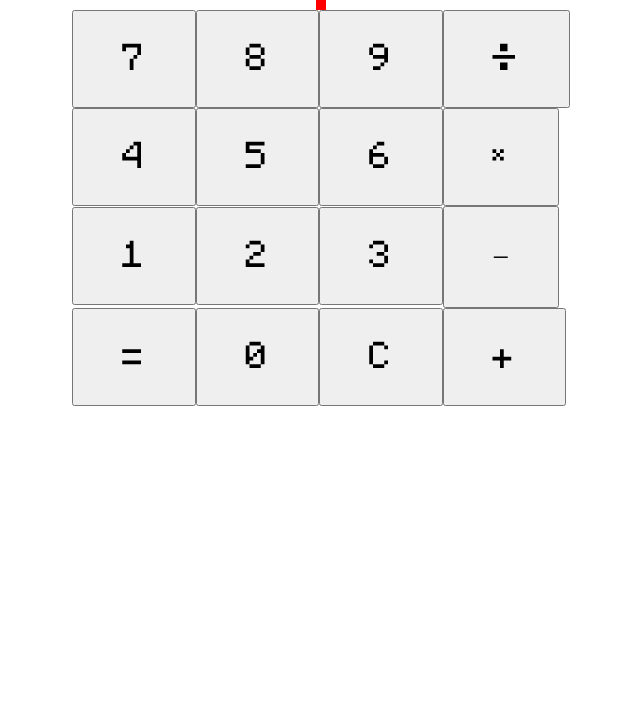
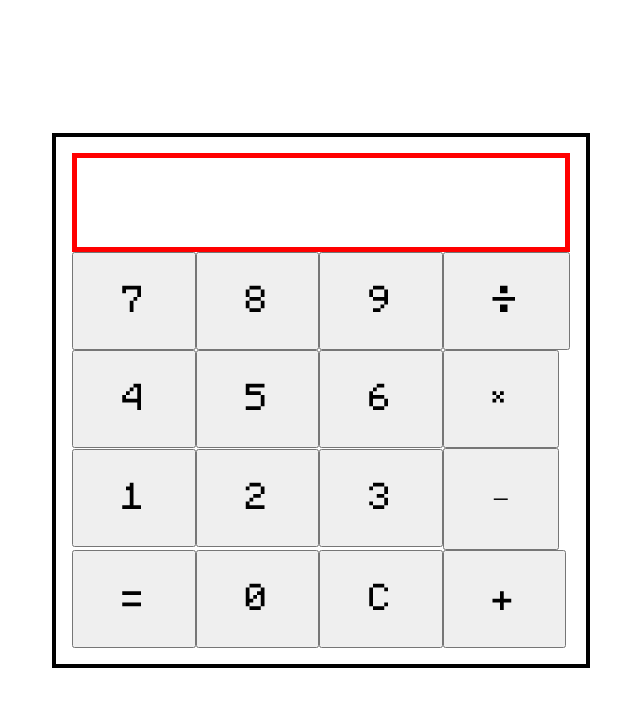
Before and after one commit to Facaller/vue_calculator, a Vue app: page / in a window 1280 px wide. Shown: the top 706 px of the page, without its empty margins (319-959 px from the left). Built offline with nearby package versions, Linux system fonts and the light colour scheme.

Commit message:
Centre app

```diff
--- a/src/App.vue
+++ b/src/App.vue
@@ -46,13 +46,14 @@
 
 <template>
   <div class="container">
+    <div class="calculator">
       <DisplayScreen :result="result"
         :valueOne="valueOne"
         :valueTwo="valueTwo"
         :mathOperator="mathOperator"
         />
-
       <ButtonsComponent @button-click="handleButtonClick"/>
+    </div>
   </div>
 </template>
 
@@ -68,10 +69,16 @@
 
   .container {
     display: grid;
-    grid-template-rows: auto minmax(100px, 1fr);
     height: 100%;
     width: 100%;
     justify-items: center;
-    align-items: center;
+    align-content: center;
+  }
+
+  .calculator {
+    display: grid;
+    grid-template-rows: 1fr 4fr;
+    border: 4px solid black;
+    padding: 1rem;
   }
 </style>
--- a/src/assets/main.css
+++ b/src/assets/main.css
@@ -9,3 +9,11 @@ html, body {
     width: 100%;
     overflow: hidden;
 }
+
+#app {
+    height: 100%;
+    width: 100%;
+    display: flex;
+    justify-content: center;
+    align-items: center;
+}
```
Lines whose indentation alone changed are shown as unchanged.
